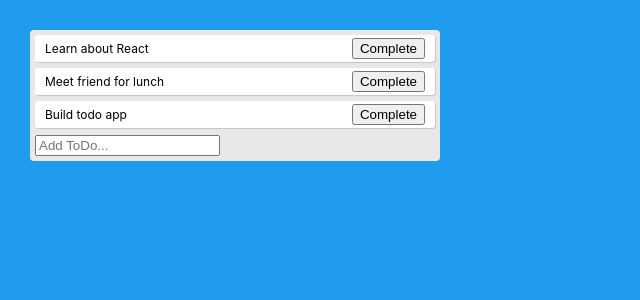
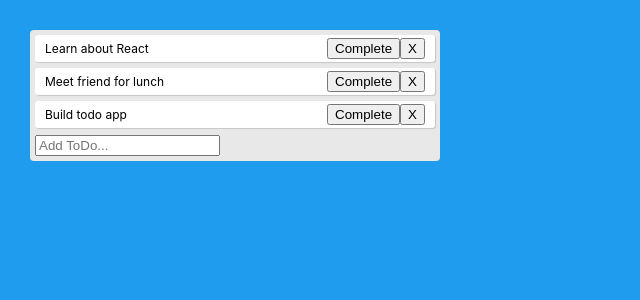
Before and after one commit to tommyrharper/react-hooks-todo, a React (Create React App) app: page / in a window 1280 px wide. Shown: the top 300 px of the page, without its empty margins (0-640 px from the left). Built offline with nearby package versions, Linux system fonts and the light colour scheme.

Commit message:
Add removeTodo

```diff
--- a/src/App.js
+++ b/src/App.js
@@ -1,13 +1,19 @@
 import React, { useState } from "react";
 import "./App.css";
 
-function Todo({ todo, index, completeTodo }) {
-  return <div style={{textDecoration: todo.isCompleted ? 'line-through' : ''}} className="todo">
-    {todo.text}
-    <div>
-      <button onClick={() => completeTodo(index)}>Complete</button>
+function Todo({ todo, index, completeTodo, removeTodo }) {
+  return (
+    <div
+      style={{ textDecoration: todo.isCompleted ? "line-through" : "" }}
+      className="todo"
+    >
+      {todo.text}
+      <div>
+        <button onClick={() => completeTodo(index)}>Complete</button>
+        <button onClick={() => removeTodo(index)}>X</button>
+      </div>
     </div>
-  </div>;
+  );
 }
 
 function TodoForm({ addTodo }) {
@@ -54,17 +60,29 @@
     setTodos(newTodos);
   };
 
-  const completeTodo = index => {
+  const completeTodo = (index) => {
     const newTodos = [...todos];
     newTodos[index].isCompleted = true;
     setTodos(newTodos);
-  }
+  };
+
+  const removeTodo = (index) => {
+    const newTodos = [...todos];
+    newTodos.splice(index, 1);
+    setTodos(newTodos);
+  };
 
   return (
     <div className="app">
       <div className="todo-list">
         {todos.map((todo, index) => (
-          <Todo key={index} index={index} todo={todo} completeTodo={completeTodo} />
+          <Todo
+            key={index}
+            index={index}
+            todo={todo}
+            completeTodo={completeTodo}
+            removeTodo={removeTodo}
+          />
         ))}
         <TodoForm addTodo={addTodo} />
       </div>
```
